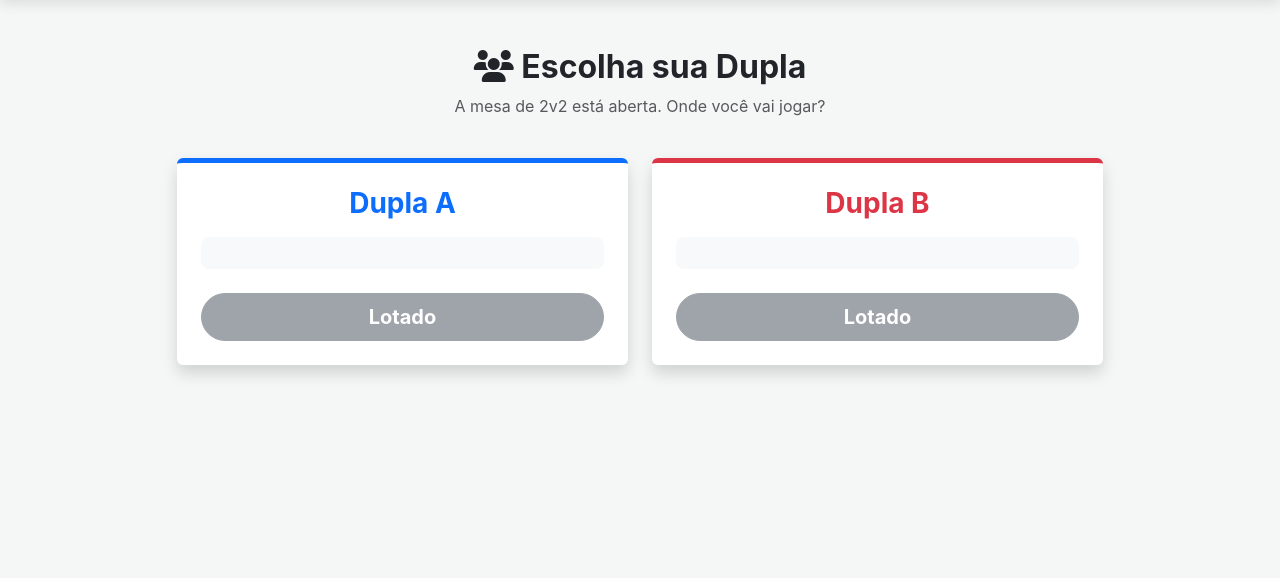
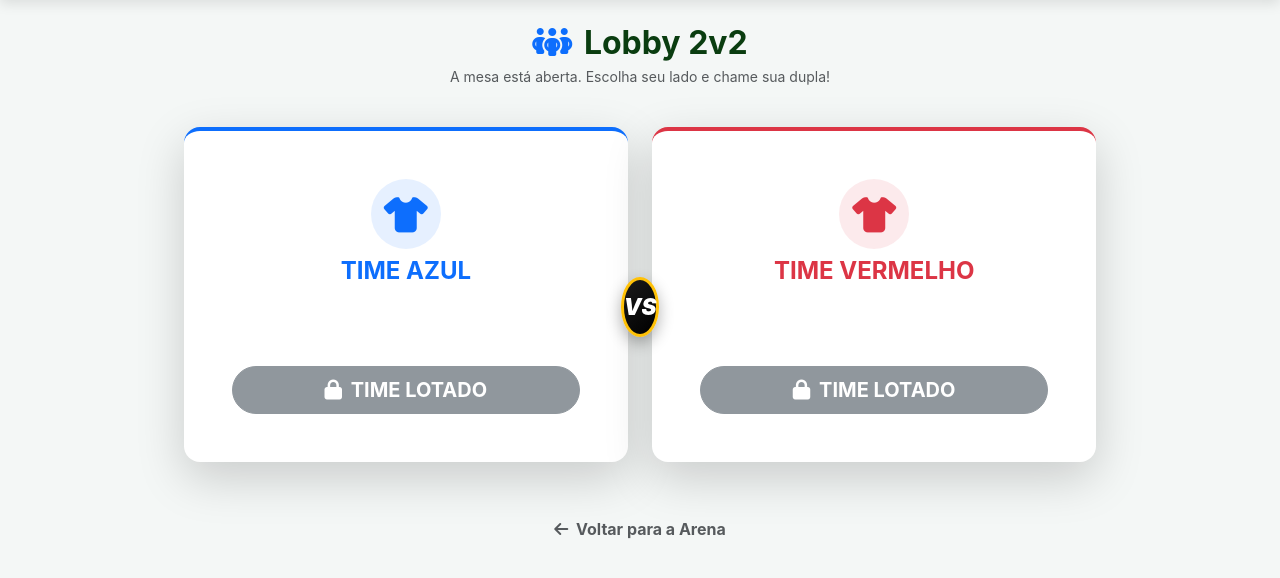
Before and after one commit to JullioDutra/BolaoCopa, a Django app: template templates/duelos/entrar_mini.html in a window 1280 px wide. Shown: the part 62-640 px from the top of the page. Run offline with Django 5.2, Linux system fonts and the light colour scheme; the template is opened without the code that fills it, so the values that code supplies are empty.

Commit message:
Enhance team selection layout and styles
Added styles for player slots and VS badge, updated layout for team selection, and improved action buttons.

```diff
--- a/templates/duelos/entrar_mini.html
+++ b/templates/duelos/entrar_mini.html
@@ -1,68 +1,192 @@
 {% extends 'base.html' %}
+{% block title %}Escolha sua Dupla - Cartolândia{% endblock %}
 
 {% block content %}
-<div class="row justify-content-center mt-5">
-    <div class="col-12 text-center mb-4">
-        <h2 class="fw-bold"><i class="fa-solid fa-users"></i> Escolha sua Dupla</h2>
-        <p class="text-muted">A mesa de 2v2 está aberta. Onde você vai jogar?</p>
+<style>
+    /* Estilos dos "Slots" (Cadeiras no Vestiário) */
+    .slot-player {
+        background-color: #ffffff;
+        border: 1px solid #e0e0e0;
+        border-radius: 12px;
+        padding: 12px 16px;
+        display: flex;
+        align-items: center;
+        font-weight: 700;
+        color: #1a1a1a;
+        transition: transform 0.2s ease;
+    }
+
+    .slot-empty {
+        background-color: rgba(0,0,0,0.02);
+        border: 2px dashed #ced4da;
+        border-radius: 12px;
+        padding: 12px 16px;
+        display: flex;
+        align-items: center;
+        color: #888;
+        font-style: italic;
+    }
+
+    /* O Emblema VS no meio da tela */
+    .vs-badge {
+        width: 60px;
+        height: 60px;
+        border-radius: 50%;
+        background: linear-gradient(135deg, #1a1a1a, #000000);
+        color: #fff;
+        display: flex;
+        align-items: center;
+        justify-content: center;
+        font-weight: 900;
+        font-size: 1.4rem;
+        font-style: italic;
+        box-shadow: 0 6px 15px rgba(0,0,0,0.3);
+        border: 3px solid #ffc107;
+        z-index: 10;
+    }
+</style>
+
+<!-- ========================================== -->
+<!-- CABEÇALHO DO LOBBY                         -->
+<!-- ========================================== -->
+<div class="row mt-4 mb-4 px-2">
+    <div class="col-12 text-center">
+        <h2 class="fw-bold mb-1" style="color: var(--verde-escuro);">
+            <i class="fa-solid fa-people-group text-primary me-1"></i> Lobby 2v2
+        </h2>
+        <p class="text-muted small">A mesa está aberta. Escolha seu lado e chame sua dupla!</p>
+    </div>
+</div>
+
+<!-- ========================================== -->
+<!-- SELEÇÃO DE TIMES (AZUL VS VERMELHO)        -->
+<!-- ========================================== -->
+<div class="row justify-content-center position-relative g-4 px-2 mb-5">
+
+    <!-- EMBLEMA VS (Visível sobreposto apenas no Desktop) -->
+    <div class="position-absolute top-50 start-50 translate-middle d-none d-md-flex justify-content-center align-items-center" style="width: 60px; height: 60px; z-index: 10;">
+        <div class="vs-badge">VS</div>
     </div>
 
-    <!-- DUPLA A -->
-    <div class="col-md-5 mb-4">
-        <div class="card p-4 text-center shadow border-0 border-top border-5 border-primary h-100">
-            <h3 class="fw-bold text-primary mb-3">Dupla A</h3>
+    <!-- ======================== TIME AZUL (DUPLA A) ======================== -->
+    <div class="col-12 col-md-6 col-lg-5">
+        <div class="card card-clean shadow-lg border-0 border-top border-4 border-primary h-100 rounded-4 p-4 p-md-5">
+
+            <div class="text-center mb-4">
+                <div class="bg-primary bg-opacity-10 rounded-circle d-inline-flex align-items-center justify-content-center mb-2" style="width: 70px; height: 70px;">
+                    <i class="fa-solid fa-shirt text-primary" style="font-size: 2.2rem;"></i>
+                </div>
+                <h4 class="fw-bold text-primary text-uppercase tracking-wider">Time Azul</h4>
+            </div>
 
             <!-- Lista de Jogadores -->
-            <ul class="list-unstyled text-start bg-light p-3 rounded-3 mb-4">
+            <div class="d-flex flex-column gap-2 mb-5">
                 {% for j in jogadores_a %}
-                    <li class="mb-2 fs-5"><i class="fa-solid fa-user-check text-success me-2"></i> <strong>{{ j.jogador.username }}</strong></li>
+                    <div class="slot-player shadow-sm">
+                        <i class="fa-solid fa-user-check text-primary me-3 fs-5"></i>
+                        <span class="fs-5">{{ j.jogador.first_name|default:j.jogador.username|title }}</span>
+
+                        <!-- Tag 'Você' se for o usuário logado -->
+                        {% if request.user == j.jogador %}
+                            <span class="badge bg-success ms-auto rounded-pill" style="font-size: 0.65rem;">VOCÊ</span>
+                        {% endif %}
+                    </div>
                 {% endfor %}
+
                 {% if vagas_a > 0 %}
-                    <li class="mb-2 fs-5 text-muted fst-italic"><i class="fa-solid fa-user-plus me-2"></i> Aguardando parceiro...</li>
+                    <div class="slot-empty">
+                        <i class="fa-solid fa-user-plus me-3 fs-5 opacity-50"></i>
+                        <span>Aguardando parceiro...</span>
+                    </div>
                 {% endif %}
-            </ul>
+            </div>
 
+            <!-- Botão de Ação -->
             <div class="mt-auto">
                 {% if vagas_a > 0 %}
                     <form method="POST">
                         {% csrf_token %}
                         <input type="hidden" name="dupla" value="A">
-                        <button type="submit" class="btn btn-primary btn-lg w-100 fw-bold rounded-pill">Entrar na Dupla A</button>
+                        <button type="submit" class="btn btn-primary btn-lg w-100 fw-bold rounded-pill text-uppercase shadow-sm" style="letter-spacing: 1px;">
+                            <i class="fa-solid fa-right-to-bracket me-1"></i> Entrar no Azul
+                        </button>
                     </form>
                 {% else %}
-                    <button class="btn btn-secondary btn-lg w-100 fw-bold rounded-pill" disabled>Lotado</button>
+                    <button class="btn btn-secondary btn-lg w-100 fw-bold rounded-pill text-uppercase opacity-75" disabled>
+                        <i class="fa-solid fa-lock me-1"></i> Time Lotado
+                    </button>
                 {% endif %}
             </div>
+
         </div>
     </div>
 
-    <!-- DUPLA B -->
-    <div class="col-md-5 mb-4">
-        <div class="card p-4 text-center shadow border-0 border-top border-5 border-danger h-100">
-            <h3 class="fw-bold text-danger mb-3">Dupla B</h3>
+    <!-- EMBLEMA VS MOBILE (Visível como divisor no celular) -->
+    <div class="col-12 d-md-none d-flex justify-content-center py-2">
+        <div class="vs-badge">VS</div>
+    </div>
+
+    <!-- ======================== TIME VERMELHO (DUPLA B) ======================== -->
+    <div class="col-12 col-md-6 col-lg-5">
+        <div class="card card-clean shadow-lg border-0 border-top border-4 border-danger h-100 rounded-4 p-4 p-md-5">
+
+            <div class="text-center mb-4">
+                <div class="bg-danger bg-opacity-10 rounded-circle d-inline-flex align-items-center justify-content-center mb-2" style="width: 70px; height: 70px;">
+                    <i class="fa-solid fa-shirt text-danger" style="font-size: 2.2rem;"></i>
+                </div>
+                <h4 class="fw-bold text-danger text-uppercase tracking-wider">Time Vermelho</h4>
+            </div>
 
             <!-- Lista de Jogadores -->
-            <ul class="list-unstyled text-start bg-light p-3 rounded-3 mb-4">
+            <div class="d-flex flex-column gap-2 mb-5">
                 {% for j in jogadores_b %}
-                    <li class="mb-2 fs-5"><i class="fa-solid fa-user-check text-success me-2"></i> <strong>{{ j.jogador.username }}</strong></li>
+                    <div class="slot-player shadow-sm">
+                        <i class="fa-solid fa-user-check text-danger me-3 fs-5"></i>
+                        <span class="fs-5">{{ j.jogador.first_name|default:j.jogador.username|title }}</span>
+
+                        <!-- Tag 'Você' se for o usuário logado -->
+                        {% if request.user == j.jogador %}
+                            <span class="badge bg-success ms-auto rounded-pill" style="font-size: 0.65rem;">VOCÊ</span>
+                        {% endif %}
+                    </div>
                 {% endfor %}
+
                 {% if vagas_b > 0 %}
-                    <li class="mb-2 fs-5 text-muted fst-italic"><i class="fa-solid fa-user-plus me-2"></i> Aguardando adversário...</li>
+                    <div class="slot-empty">
+                        <i class="fa-solid fa-user-plus me-3 fs-5 opacity-50"></i>
+                        <span>Aguardando adversário...</span>
+                    </div>
                 {% endif %}
-            </ul>
+            </div>
 
+            <!-- Botão de Ação -->
             <div class="mt-auto">
                 {% if vagas_b > 0 %}
                     <form method="POST">
                         {% csrf_token %}
                         <input type="hidden" name="dupla" value="B">
-                        <button type="submit" class="btn btn-danger btn-lg w-100 fw-bold rounded-pill">Entrar na Dupla B</button>
+                        <button type="submit" class="btn btn-danger btn-lg w-100 fw-bold rounded-pill text-uppercase shadow-sm" style="letter-spacing: 1px;">
+                            <i class="fa-solid fa-right-to-bracket me-1"></i> Entrar no Vermelho
+                        </button>
                     </form>
                 {% else %}
-                    <button class="btn btn-secondary btn-lg w-100 fw-bold rounded-pill" disabled>Lotado</button>
+                    <button class="btn btn-secondary btn-lg w-100 fw-bold rounded-pill text-uppercase opacity-75" disabled>
+                        <i class="fa-solid fa-lock me-1"></i> Time Lotado
+                    </button>
                 {% endif %}
             </div>
+
         </div>
+    </div>
+
+</div>
+
+<!-- Rodapé do Lobby -->
+<div class="row justify-content-center mt-2 mb-5">
+    <div class="col-12 text-center">
+        <a href="{% url 'duelos:listar_desafios' %}" class="btn btn-link text-muted text-decoration-none fw-bold small">
+            <i class="fa-solid fa-arrow-left me-1"></i> Voltar para a Arena
+        </a>
     </div>
 </div>
 {% endblock %}
```
